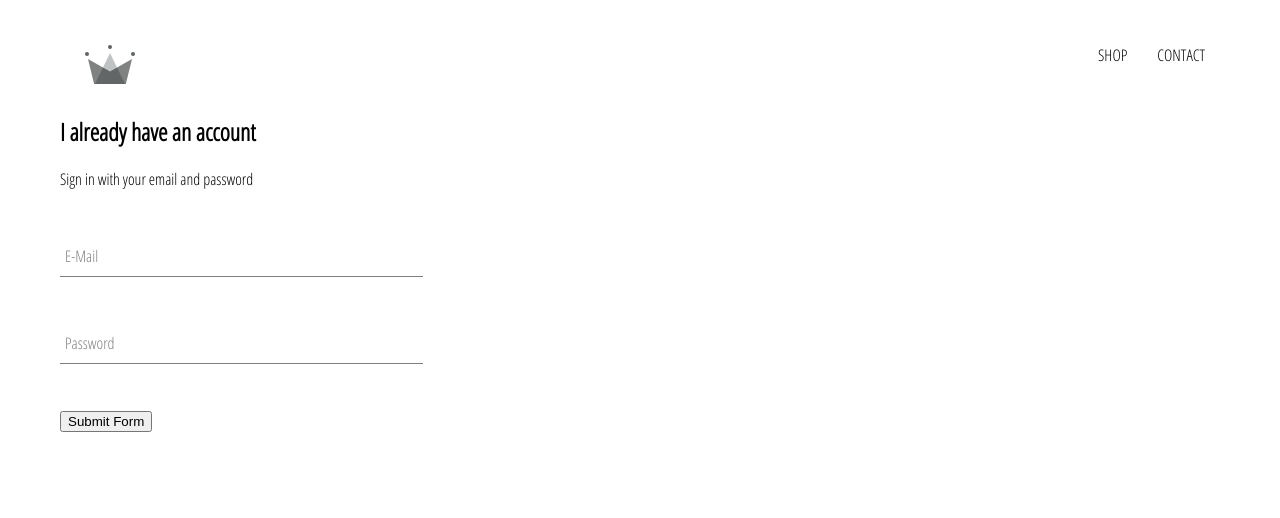
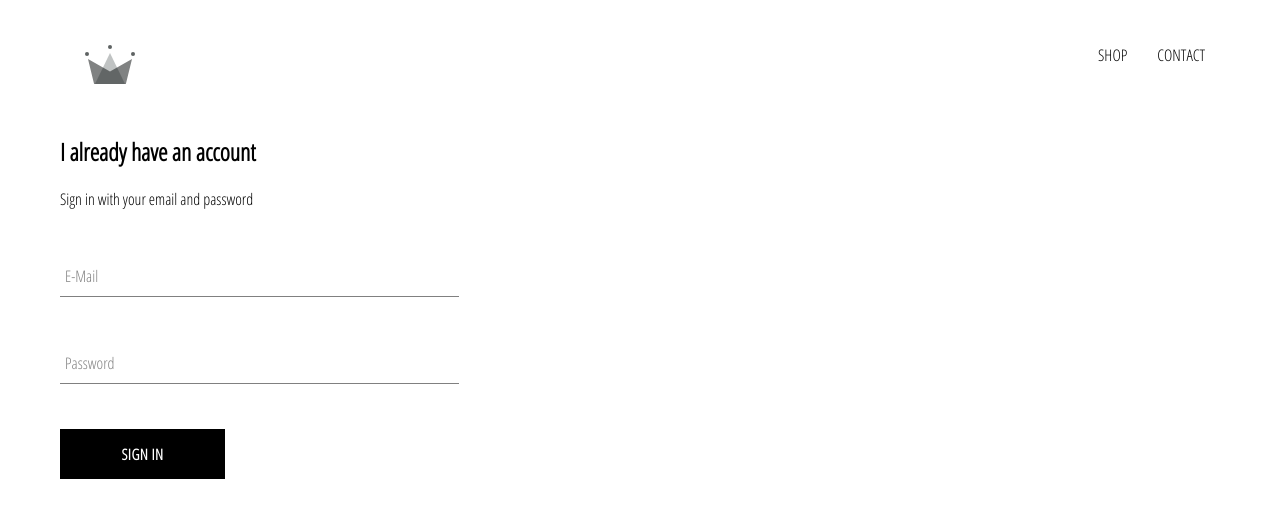
Before and after one commit to kaitlyn-brown/crwn-clothing, a React (Create React App) app: page /signIn in a window 1280 px wide. Shown: the top 518 px of the page. Built offline with nearby package versions, Linux system fonts and the light colour scheme.

Commit message:
Adding Custom Button to Sign In page

```diff
--- /dev/null
+++ b/src/components/custom-button/custom-button.component.jsx
@@ -0,0 +1,12 @@
+import React from "react";
+
+import "./custom-button.styles.scss";
+
+const CustomButton = ({ children, ...otherProps }) => (
+  <button className="custom-button" {...otherProps}>
+    {" "}
+    {children}
+  </button>
+);
+
+export default CustomButton;
--- /dev/null
+++ b/src/components/custom-button/custom-button.styles.scss
@@ -0,0 +1,22 @@
+.custom-button {
+  min-width: 165px;
+  width: auto;
+  height: 50px;
+  letter-spacing: 0.5px;
+  line-height: 50px;
+  padding: 0 35px 0 35px;
+  font-size: 15px;
+  background-color: black;
+  color: white;
+  text-transform: uppercase;
+  font-family: "Open Sans Condensed";
+  font-weight: bolder;
+  border: none;
+  cursor: pointer;
+
+  &:hover {
+    background-color: white;
+    color: black;
+    border: 1px solid black;
+  }
+}
--- a/src/components/sign-in/sign-in.component.jsx
+++ b/src/components/sign-in/sign-in.component.jsx
@@ -1,6 +1,7 @@
 import React from "react";
 
 import FormInput from "../../components/form-input/form-input.component";
+import CustomButton from "../../components/custom-button/custom-button.component";
 
 import "./sign-in.styles.scss";
 
@@ -50,7 +51,7 @@ class SignIn extends React.Component {
             required
           />
 
-          <input type="submit" value="Submit Form" />
+          <CustomButton type="submit"> Sign In</CustomButton>
         </form>
       </div>
     );
--- a/src/components/sign-in/sign-in.styles.scss
+++ b/src/components/sign-in/sign-in.styles.scss
@@ -1,3 +1,10 @@
 .sign-in {
-  width: 30%;
+  width: 30vw;
+  display: flex;
+  flex-direction: column;
+  //flex direction of column because I want all the elements to sit vertically
+
+  .title {
+    margin: 10px 0;
+  }
 }
```
